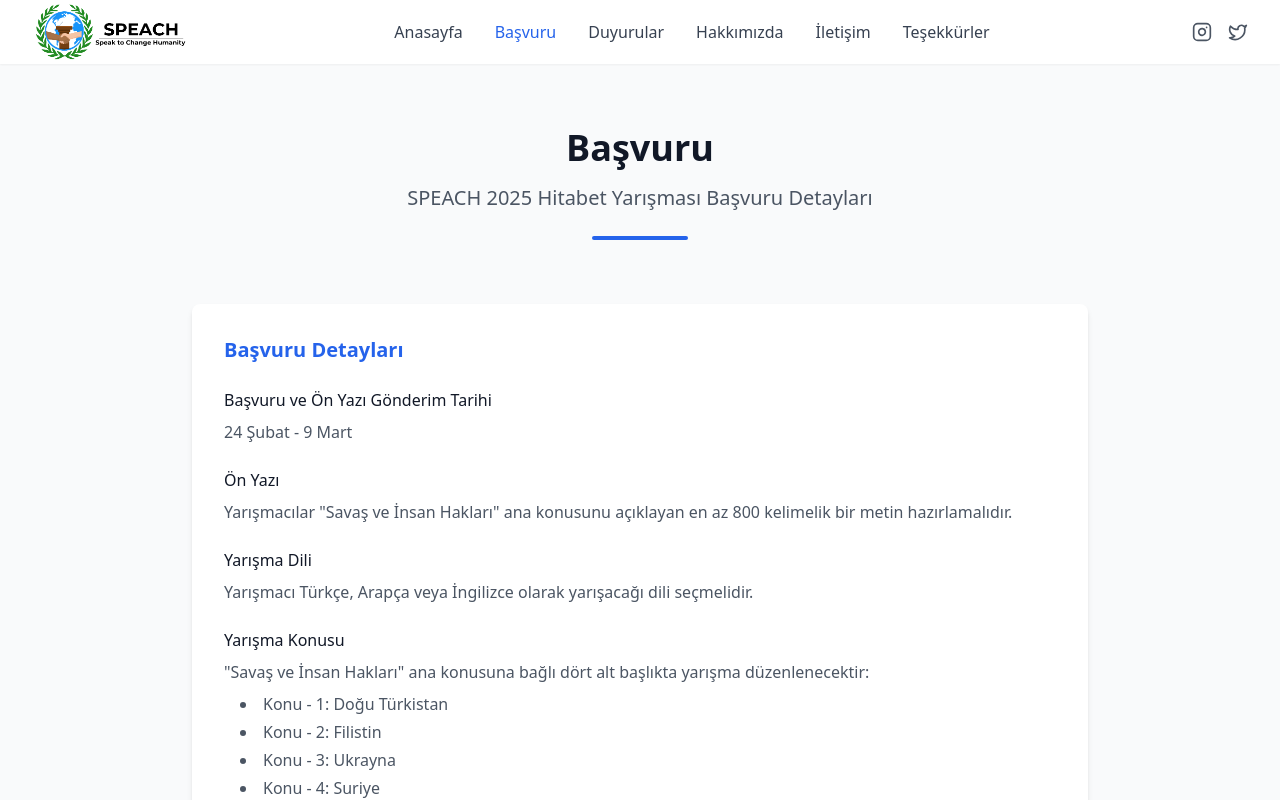
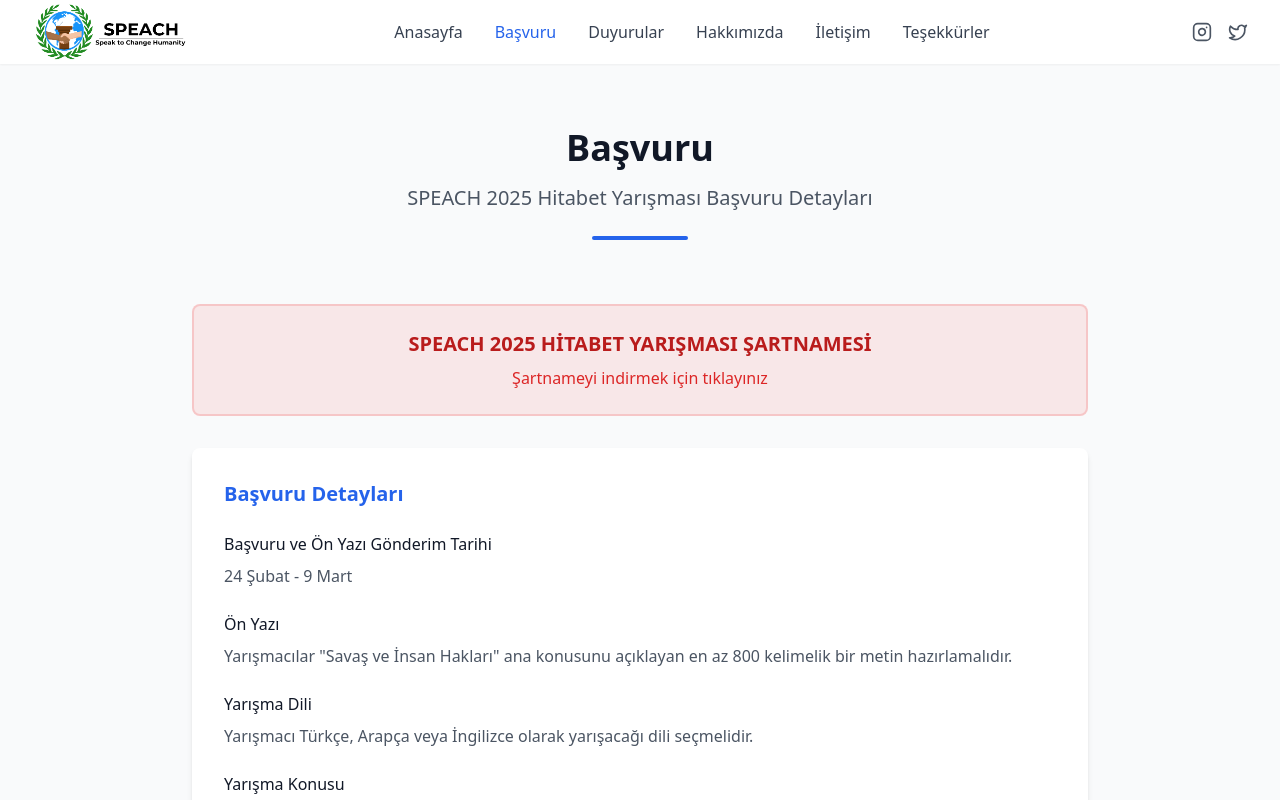
Before and after one commit to Alalmolayki/Upgraded-Speach-V2, a React (Vite) app: page / in a window 1280 px wide. Both pictures are taken after a click on the button "Hemen Başvur". Shown: the top 800 px of the page. Built offline with nearby package versions, Linux system fonts and the light colour scheme.

Commit message:
PDF added

```diff
--- a/src/components/ApplicationInfo.tsx
+++ b/src/components/ApplicationInfo.tsx
@@ -1,8 +1,19 @@
-import React from 'react';
 
 const ApplicationInfo = () => {
   return (
     <div className="max-w-4xl mx-auto mb-16 space-y-8">
+      <a
+        href="/sartname.pdf"
+        download
+        className="block w-full bg-red-500/10 hover:bg-red-500/20 transition-colors p-6 rounded-lg border-2 border-red-500/20 text-center"
+      >
+        <h3 className="text-xl font-semibold text-red-700">
+          SPEACH 2025 HİTABET YARIŞMASI ŞARTNAMESİ
+        </h3>
+        <p className="text-red-600 mt-2">
+          Şartnameyi indirmek için tıklayınız
+        </p>
+      </a>
       <div className="bg-white p-8 rounded-lg shadow-md">
         <h3 className="text-xl font-semibold text-blue-600 mb-6">Başvuru Detayları</h3>
 
```
Also changed, not shown: 1 other file (tests, documents, lock files or other folders).
